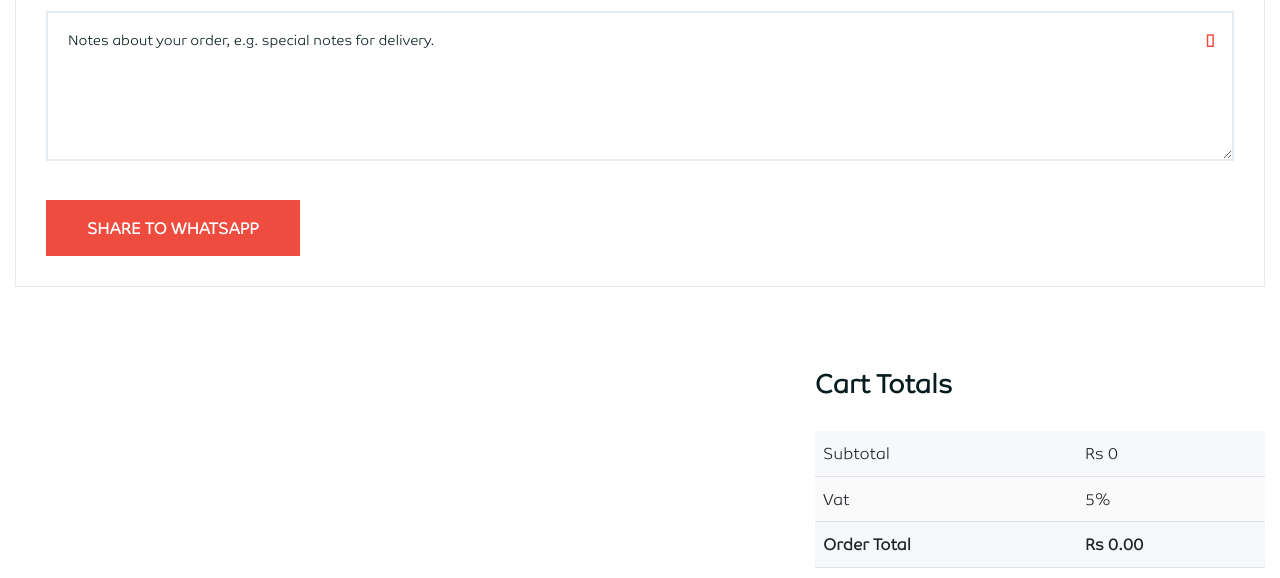
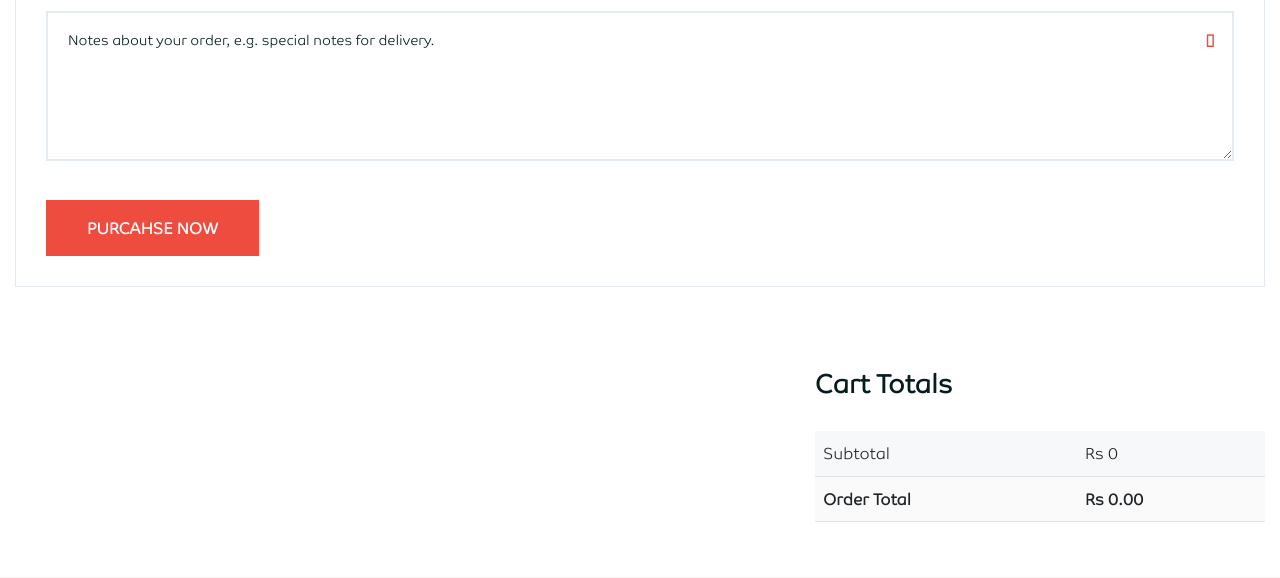
Before and after one commit to muhsinmuhsy/ShopWithAmbro, a Django app: page /checkout/ in a window 1280 px wide. Shown: the part 1144-1722 px from the top of the page. Run offline with Django 4.2, Linux system fonts and the light colour scheme; data that the repository does not hold is empty; some libraries are stand-ins or nearby versions; some web fonts are replaced.

Commit message:
removed tax

```diff
--- a/Core/views.py
+++ b/Core/views.py
@@ -105,15 +105,15 @@ def cart_items_view(request):
     if cart:
         cart_items = CartItem.objects.filter(cart=cart)
         total_price = sum(Decimal(item.product.price) * item.quantity for item in cart_items)
-        tax = Decimal('0.05') * total_price  # Calculate 5% tax
-        total_price += tax  # Add tax to the total price
+        # tax = Decimal('0.05') * total_price  # Calculate 5% tax
+        # total_price += tax  # Add tax to the total price
 
         # Format the total_price and tax to have two decimal places
         total_price = total_price.quantize(Decimal('0.00'))
-        tax = tax.quantize(Decimal('0.00'))
+        # tax = tax.quantize(Decimal('0.00'))
     else:
         total_price = Decimal('0.00')
-        tax = Decimal('0.00')
+        # tax = Decimal('0.00')
         cart_items = None
 
 
@@ -161,15 +161,15 @@ def checkout(request):
     if cart:
         cart_items = CartItem.objects.filter(cart=cart)
         total_price = sum(Decimal(item.product.price) * item.quantity for item in cart_items)
-        tax = Decimal('0.05') * total_price  # Calculate 5% tax
-        total_price += tax  # Add tax to the total price
+        # tax = Decimal('0.05') * total_price  # Calculate 5% tax
+        # total_price += tax  # Add tax to the total price
 
         # Format the total_price and tax to have two decimal places
         total_price = total_price.quantize(Decimal('0.00'))
-        tax = tax.quantize(Decimal('0.00'))
+        # tax = tax.quantize(Decimal('0.00'))
     else:
         total_price = Decimal('0.00')
-        tax = Decimal('0.00')
+        # tax = Decimal('0.00')
         cart_items = None
 
     # calculation subtotal without tax
@@ -190,15 +190,15 @@ def checkout(request):
         if cart:
             cart_items = CartItem.objects.filter(cart=cart)
             total_price = sum(Decimal(item.product.price) * item.quantity for item in cart_items)
-            tax = Decimal('0.05') * total_price  # Calculate 5% tax
-            total_price += tax  # Add tax to the total price
+            # tax = Decimal('0.05') * total_price  # Calculate 5% tax
+            # total_price += tax  # Add tax to the total price
 
             # Format the total_price and tax to have two decimal places
             total_price = total_price.quantize(Decimal('0.00'))
-            tax = tax.quantize(Decimal('0.00'))
+            # tax = tax.quantize(Decimal('0.00'))
         else:
             total_price = Decimal('0.00')
-            tax = Decimal('0.00')
+            # tax = Decimal('0.00')
             cart_items = None
 
         # calculation subtotal without tax
@@ -248,7 +248,7 @@ def checkout(request):
 
         order_details += f"\n----------------------\n"
         order_details += f"\n*Sub Total Price*: {sub_total_price}\n"
-        order_details += f"*Tax*: {'5%'}\n"
+        # order_details += f"*Tax*: {'5%'}\n"
         order_details += f"*Total Price*: {total_price}\n"
         order_details += f"----------------------\n"
 
--- a/templates/Core/cart_items.html
+++ b/templates/Core/cart_items.html
@@ -311,10 +311,10 @@
                                         <td>Rs {{ sub_total_price }}</td>
                                     </tr>
 
-                                    <tr>
+                                    <!-- <tr>
                                         <td>Vat</td>
                                         <td>5%</td>
-                                    </tr>
+                                    </tr> -->
                                     <tr>
                                         <td><strong>Order Total</strong></td>
                                         <td><strong>Rs {{ total_price }}</strong></td>
--- a/templates/Core/checkout.html
+++ b/templates/Core/checkout.html
@@ -302,12 +302,12 @@
                                     <div class="row">
                                         <div class="col-md-6">
                                             <div class="input-item input-item-name ltn__custom-icon">
-                                                <input type="text" name="first_name" placeholder="First name">
+                                                <input type="text" name="first_name" placeholder="First name" required>
                                             </div>
                                         </div>
                                         <div class="col-md-6">
                                             <div class="input-item input-item-name ltn__custom-icon">
-                                                <input type="text" name="last_name" placeholder="Last name">
+                                                <input type="text" name="last_name" placeholder="Last name" required>
                                             </div>
                                         </div>
                                         <div class="col-md-6">
@@ -317,7 +317,7 @@
                                         </div>
                                         <div class="col-md-6">
                                             <div class="input-item input-item-phone ltn__custom-icon">
-                                                <input type="text" name="mobile_number" placeholder="phone number">
+                                                <input type="text" name="mobile_number" placeholder="phone number" required>
                                             </div>
                                         </div>
 
@@ -364,7 +364,7 @@
                                         <textarea name="order_note" placeholder="Notes about your order, e.g. special notes for delivery."></textarea>
                                     </div>
 
-                                    <button class="btn theme-btn-1 btn-effect-1 text-uppercase" type="submit">Share to WhatsApp</button>
+                                    <button class="btn theme-btn-1 btn-effect-1 text-uppercase" type="submit">purcahse Now</button>
                                 </form>
                             </div>
                         </div>
@@ -397,10 +397,10 @@
                                     <td>Subtotal</td>
                                     <td>Rs {{ sub_total_price }}</td>
                                 </tr>
-                                <tr>
+                                <!-- <tr>
                                     <td>Vat</td>
                                     <td>5%</td>
-                                </tr>
+                                </tr> -->
                                 <tr>
                                     <td><strong>Order Total</strong></td>
                                     <td><strong>Rs {{ total_price }}</strong></td>
```
Also changed, not shown: db.sqlite3, media/product_image/DSC00079_zoYczDh.jpg (added), media/product_image/DSC00086_JgDbioR.jpg (added), media/product_image/DSC00102_Ee3uROl.jpg (added).
